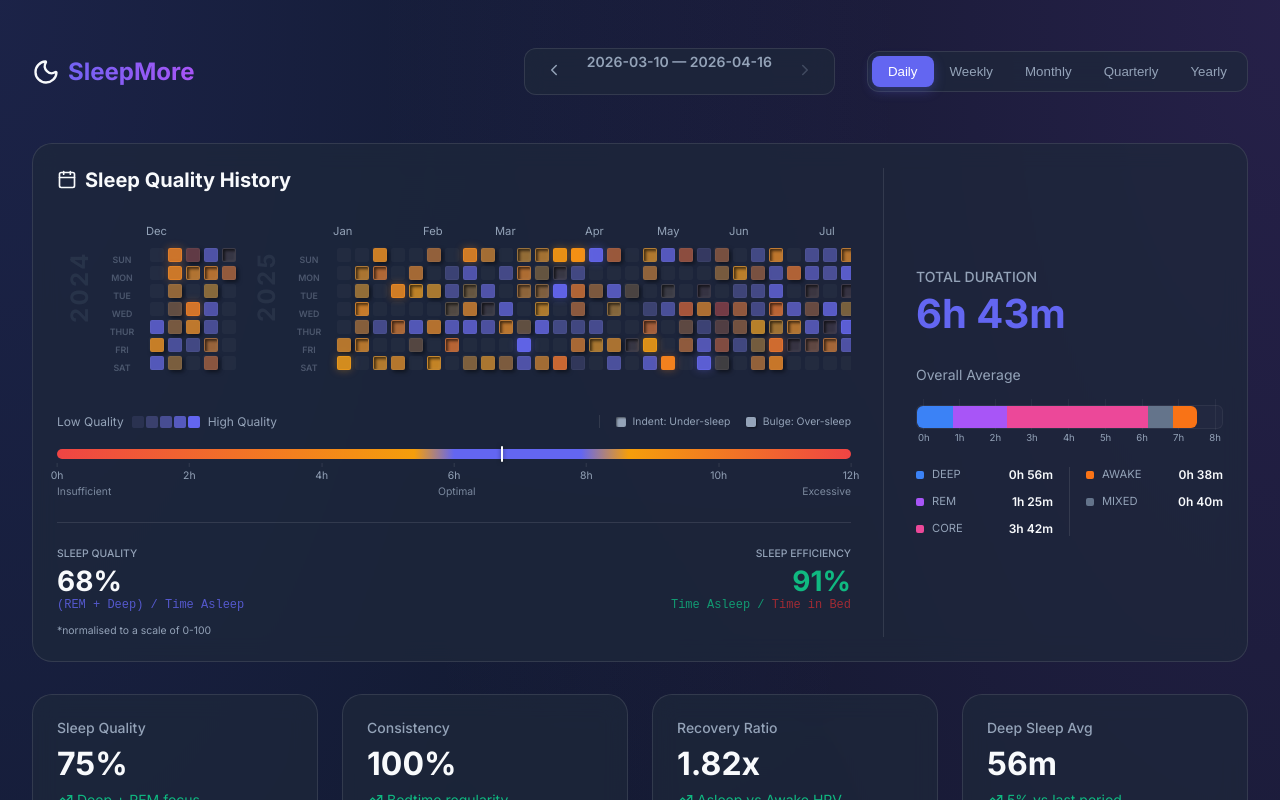
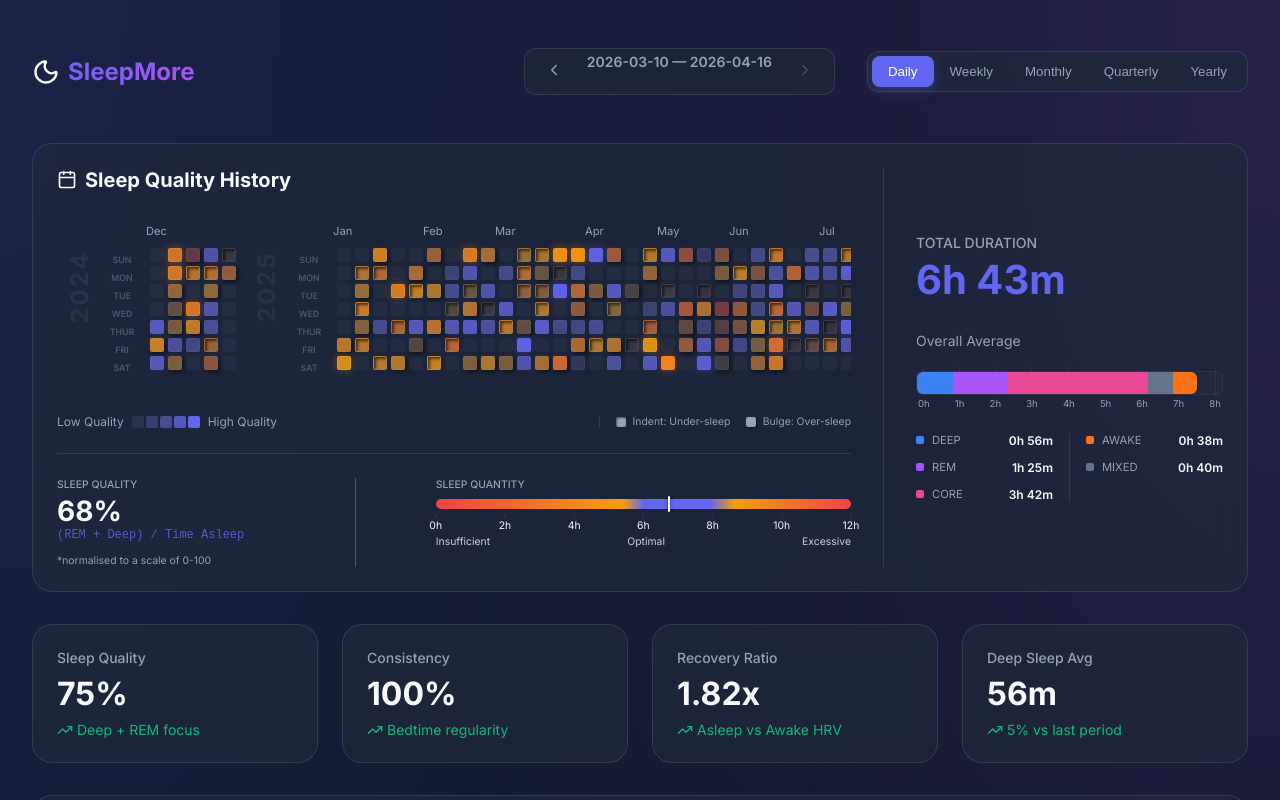
Before and after one commit to LucidMach/Sleep-More, a React (Vite) app: page / in a window 1280 px wide. Shown: the top 800 px of the page. Built offline with nearby package versions, Linux system fonts and the light colour scheme.

Commit message:
Sleep Quanitity instead of Sleep Efficiency

```diff
--- a/src/components/SleepHeatmap.jsx
+++ b/src/components/SleepHeatmap.jsx
@@ -305,7 +305,26 @@ const SleepHeatmap = ({ data, onSelectDate }) => {
             </div>
           </div>
 
-          <div style={{ display: 'flex', flexDirection: 'column', gap: '0.4rem', marginTop: '0.5rem' }}>
+
+        </div>
+
+        <div style={{ paddingTop: '1.5rem',display: 'flex', gap: '5rem', borderTop: '1px solid var(--card-border)', marginTop: '1.5rem' }}>
+          <div style={{flexGrow: 0.1}}>
+            <div className="stat-label" style={{ marginBottom: '0.2rem', fontSize: '0.65rem' }}>SLEEP QUALITY</div>
+            <div style={{ display: 'flex', direction: "column", alignItems: 'baseline', gap: '0.75rem' }}>
+              <div className="stat-value" style={{ fontSize: '1.75rem' }}>{display.sleep_quality_score}%</div>
+            </div>
+              <div style={{ fontSize: '0.75rem', fontFamily: 'monospace', color: 'var(--accent-color)', opacity: 0.8 }}>
+                (REM + Deep) / Time Asleep
+              </div>
+              <p style={{ color: 'var(--text-secondary)', fontSize: '0.65rem', marginTop: "0.75rem"}}>
+              *normalised to a scale of 0-100
+                </p>
+          </div>
+          <div style={{ width: '1px', background: 'rgba(148, 163, 184, 0.4)', alignSelf: 'stretch' }}></div>
+          <div style={{ flexGrow: 0.9 }}>
+            <div className="stat-label" style={{ marginBottom: '0.2rem', fontSize: '0.65rem' }}>SLEEP QUANTITY</div>
+            <div style={{ display: 'flex', flexDirection: 'column', gap: '0.4rem', marginTop: '0.5rem' }}>
             <div style={{
               height: 10,
               width: '100%',
@@ -341,29 +360,6 @@ const SleepHeatmap = ({ data, onSelectDate }) => {
               <span>Excessive</span>
             </div>
           </div>
-        </div>
-
-        <div style={{ paddingTop: '1.5rem', display: 'grid', gridTemplateColumns: '1fr 1fr', gap: '2rem', borderTop: '1px solid var(--card-border)', marginTop: '1.5rem' }}>
-          <div>
-            <div className="stat-label" style={{ marginBottom: '0.2rem', fontSize: '0.65rem' }}>SLEEP QUALITY</div>
-            <div style={{ display: 'flex', direction: "column", alignItems: 'baseline', gap: '0.75rem' }}>
-              <div className="stat-value" style={{ fontSize: '1.75rem' }}>{display.sleep_quality_score}%</div>
-            </div>
-              <div style={{ fontSize: '0.75rem', fontFamily: 'monospace', color: 'var(--accent-color)', opacity: 0.8 }}>
-                (REM + Deep) / Time Asleep
-              </div>
-              <p style={{ color: 'var(--text-secondary)', fontSize: '0.65rem', marginTop: "0.75rem"}}>
-              *normalised to a scale of 0-100
-                </p>
-          </div>
-          <div style={{ textAlign: 'right' }}>
-            <div className="stat-label" style={{ marginBottom: '0.2rem', fontSize: '0.65rem' }}>SLEEP EFFICIENCY</div>
-            <div style={{ display: 'flex', alignItems: 'baseline', justifyContent: 'flex-end', gap: '0.75rem' }}>
-              <div className="stat-value" style={{ fontSize: '1.75rem', color: 'var(--success)' }}>{efficiency}%</div>
-            </div>
-              <div style={{ fontSize: '0.75rem', fontFamily: 'monospace', color: 'var(--success)', opacity: 0.8 }}>
-                Time Asleep / <span style={{color: "rgba(250, 50, 50, 0.75)"}}>Time in Bed</span>
-              </div>
           </div>
         </div>
       </div>
```
